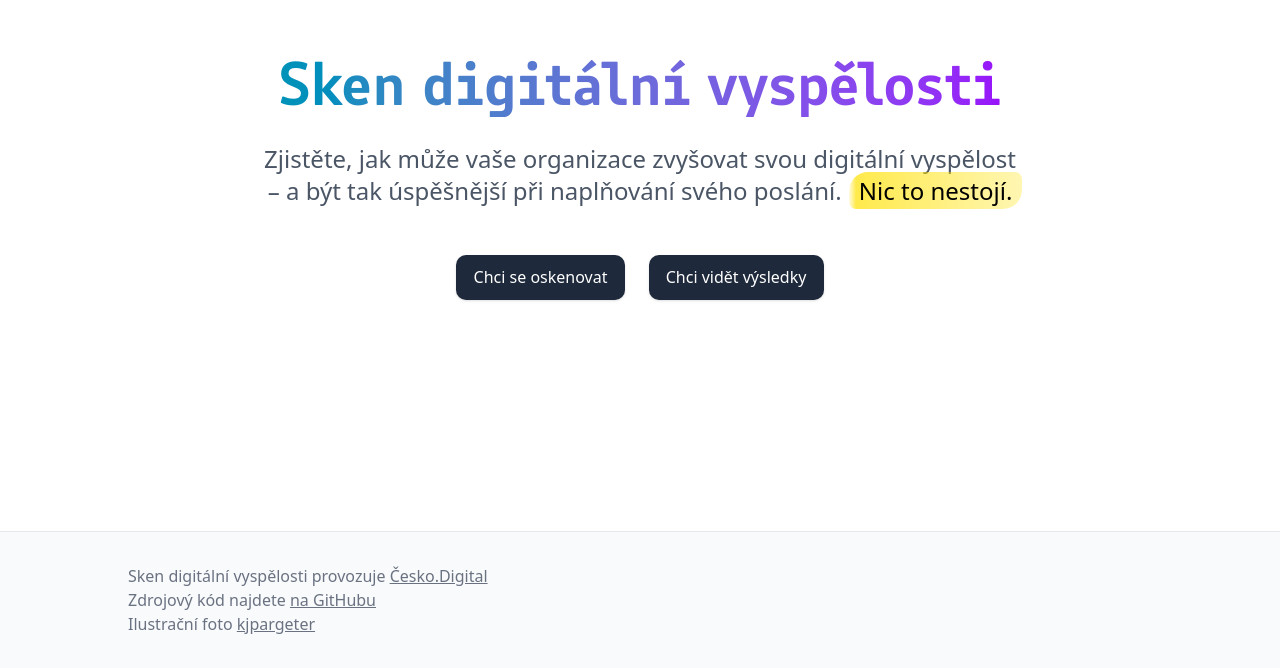
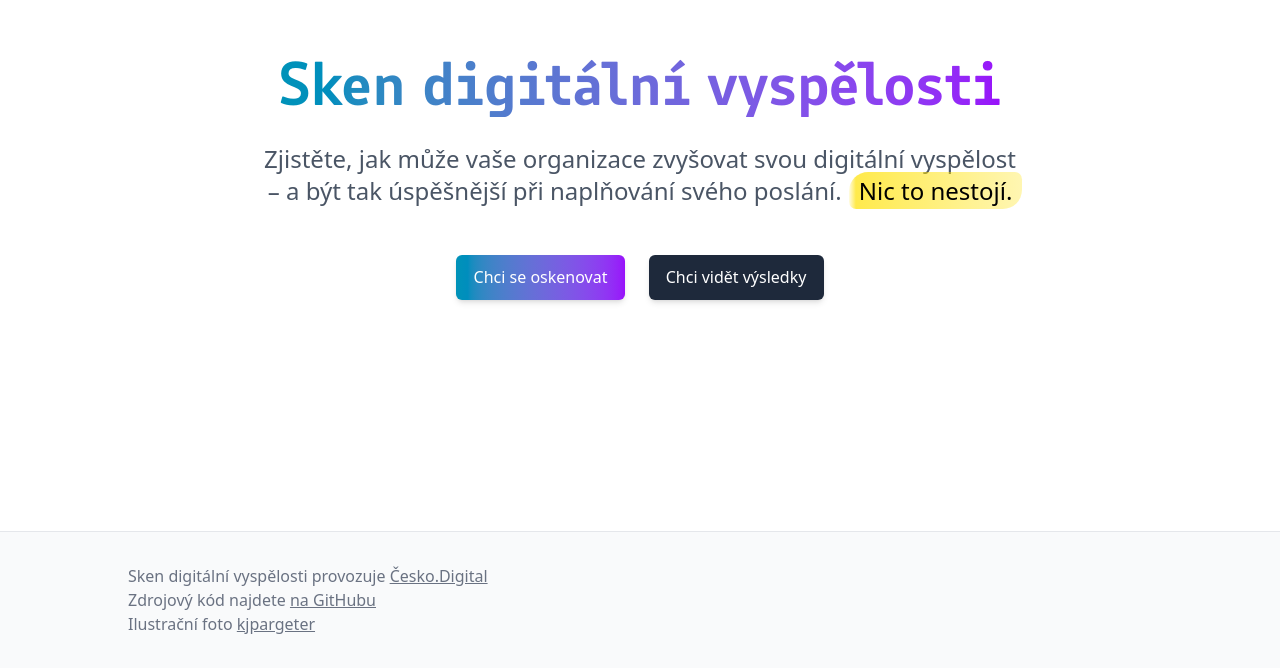
Before and after one commit to cesko-digital/sken, a Next.js app: page / in a window 1280 px wide. Shown: the part 132-800 px from the top of the page. Built offline with nearby package versions, Linux system fonts and the light colour scheme.

Commit message:
Tune button appearance

```diff
--- a/app/globals.css
+++ b/app/globals.css
@@ -50,8 +50,9 @@
     color: white;
     padding: 1.2ex 2ex 1.2ex 2ex;
     box-shadow: var(--shadow-sm);
-    border-radius: 10px;
+    border-radius: var(--radius-md);
     background-color: var(--colors-plum);
+    box-shadow: var(--shadow-md);
   }
 }
 
--- a/app/page.tsx
+++ b/app/page.tsx
@@ -18,7 +18,10 @@ export default function LandingPage() {
         </p>
 
         <div className="flex flex-col sm:flex-row gap-6 justify-center items-center">
-          <Link href={RouteTo.leadFormUrl} className="inline-block button">
+          <Link
+            href={RouteTo.leadFormUrl}
+            className="inline-block button bg-gradient-to-r from-cyan-600 to-purple-600"
+          >
             Chci se oskenovat
           </Link>
           <Link href={RouteTo.overallResults} className="inline-block button">
```
